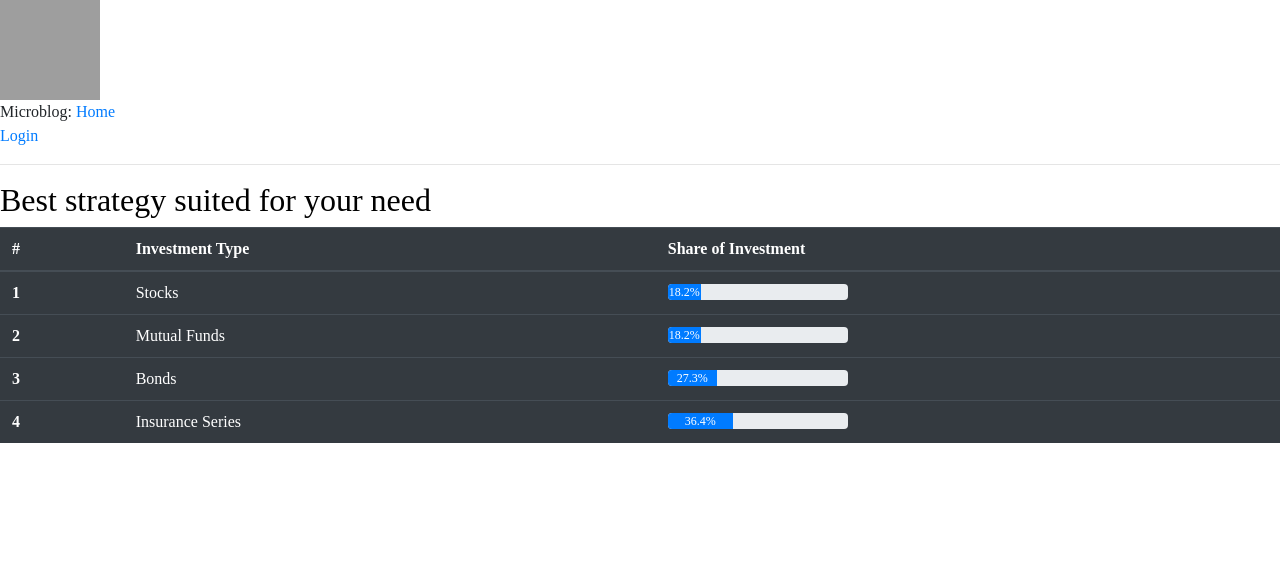
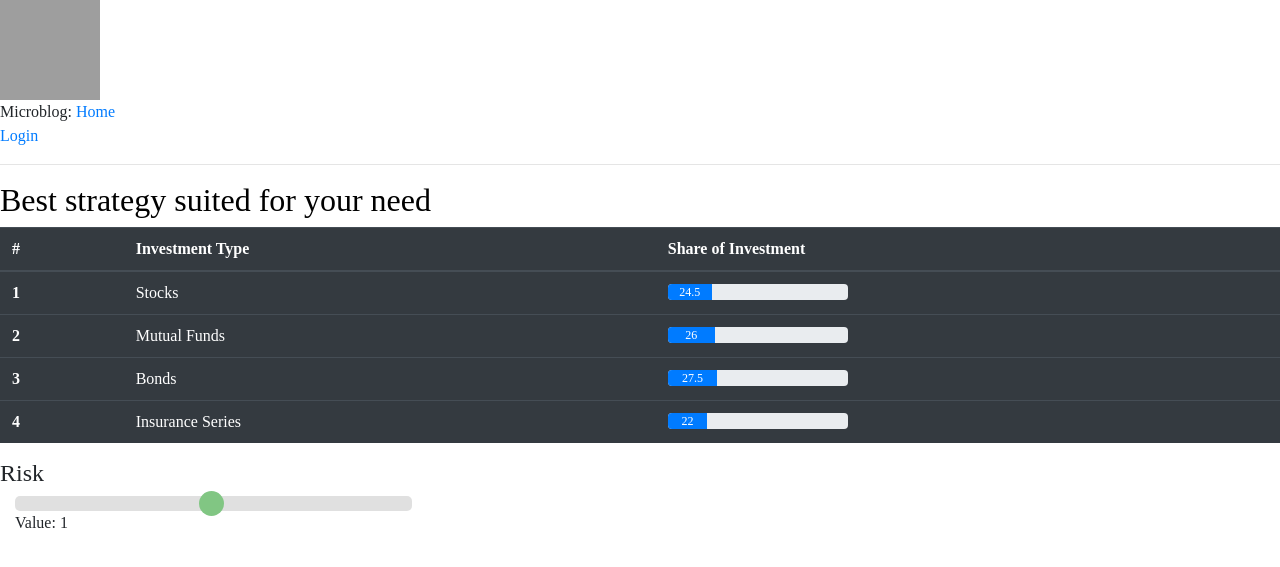
Before and after one commit to jjeble/CapitalGainz, a Flask app: template app/templates/results.html in a window 1280 px wide. Shown: the top 567 px of the page. Run offline with Flask 2, Linux system fonts and the light colour scheme; the template is opened without the code that fills it, so the values that code supplies are empty; some libraries are stand-ins or nearby versions; grey boxes are pictures that could not be loaded.

Commit message:
Update results.html

```diff
--- a/app/templates/results.html
+++ b/app/templates/results.html
@@ -44,7 +44,45 @@ body {font-family:avenir next;}
     cursor: pointer;
 }
 </style>
+<style>
+.slidecontainer {
+    width: 100%;
+}
 
+.slider {
+    -webkit-appearance: none;
+    width: 100%;
+    height: 15px;
+    border-radius: 5px;
+    background: #d3d3d3;
+    outline: none;
+    opacity: 0.7;
+    -webkit-transition: .2s;
+    transition: opacity .2s;
+}
+
+.slider:hover {
+    opacity: 1;
+}
+
+.slider::-webkit-slider-thumb {
+    -webkit-appearance: none;
+    appearance: none;
+    width: 25px;
+    height: 25px;
+    border-radius: 50%;
+    background: #4CAF50;
+    cursor: pointer;
+}
+
+.slider::-moz-range-thumb {
+    width: 25px;
+    height: 25px;
+    border-radius: 50%;
+    background: #4CAF50;
+    cursor: pointer;
+}
+</style>
 <h2 align = "left" style="font-family:avenir next;">
 <span style="color:black;">   Best strategy suited for your need</span>
 </h2>
@@ -67,8 +105,8 @@ body {font-family:avenir next;}
 
         <div class="col-sm-4">
           <div class="progress">
-      <div class="progress-bar" role="progressbar" aria-valuenow= "18.2" aria-valuemin="0" aria-valuemax="100" style="width:18.2%">
-      18.2%
+      <div class="progress-bar" id = "pb1" role="progressbar" aria-valuenow= "24.5" aria-valuemin="0" aria-valuemax="100" style="width:24.5%">
+      <span id="demo"></span>
       </div>
     </div>
   </div>
@@ -86,8 +124,8 @@ body {font-family:avenir next;}
 
         <div class="col-sm-4">
           <div class="progress">
-      <div class="progress-bar" role="progressbar" aria-valuenow= "18.2" aria-valuemin="0" aria-valuemax="100" style="width:18.2%">
-      18.2%
+      <div class="progress-bar" id = "pb2" role="progressbar" aria-valuenow= "26" aria-valuemin="0" aria-valuemax="100" style="width:26%">
+      <span id="demo1"></span>
       </div>
     </div>
   </div>
@@ -106,8 +144,8 @@ body {font-family:avenir next;}
 
         <div class="col-sm-4">
           <div class="progress">
-      <div class="progress-bar" role="progressbar" aria-valuenow= "27.3" aria-valuemin="0" aria-valuemax="100" style="width:27.3%">
-      27.3%
+      <div class="progress-bar" id = "pb3" role="progressbar" aria-valuenow= "27.5" aria-valuemin="0" aria-valuemax="100" style="width:27.5%">
+    <span id="demo2"></span>
       </div>
     </div>
   </div>
@@ -124,8 +162,8 @@ body {font-family:avenir next;}
 
         <div class="col-sm-4">
           <div class="progress">
-      <div class="progress-bar" role="progressbar" aria-valuenow= "36.4" aria-valuemin="0" aria-valuemax="100" style="width:36%">
-      36.4%
+      <div class="progress-bar" id = "pb4" role="progressbar" aria-valuenow= "22" aria-valuemin="0" aria-valuemax="100" style="width:22%">
+      <span id="demo3"></span>
       </div>
     </div>
   </div>
@@ -197,6 +235,16 @@ body {font-family:avenir next;}
   </div>
 
 </div>
+<h4>Risk</h4>
+<div class="col-sm-4"></div>
+<div class="col-sm-4">
+<div class="""slidecontainer">
+  <input type="range" min="1" max="100" value="50" class="slider" id="myRange">
+  <p>Value: <span id="val"></span></p>
+</div>
+</div>
+<div class="col-sm-4">
+  </div>
 
 <script>
 // Get the modal
@@ -279,6 +327,29 @@ function drawChart() {
   chart3.draw(data, options);
 }
 </script>
-
+<script>
+var slider = document.getElementById("myRange");
+var output = document.getElementById("demo");
+var output1 = document.getElementById("demo1");
+var output2 = document.getElementById("demo2");
+var output3 = document.getElementById("demo3");
+var output4 = document.getElementById("val");
+output.innerHTML = 24.5;
+output1.innerHTML = 26;
+output2.innerHTML = 27.5;
+output3.innerHTML = 22;
+output4.innerHTML = 1.0
+slider.oninput = function() {
+  output.innerHTML = (0.17 * this.value+  16).toFixed(2);
+  document.getElementById("pb1").style["width"] = (0.17 * this.value+ + 16)+"%";
+  document.getElementById("pb2").style["width"] = (0.08 * this.value+ + 22)+"%";
+  document.getElementById("pb3").style["width"] = (0.05 * this.value+ + 27)+"%";
+  document.getElementById("pb4").style["width"] = 100-(0.17 * this.value+  16+0.08 * this.value + 22 + 0.05 * this.value+ + 25)+"%";
+  output1.innerHTML = (0.08 * this.value+ + 22).toFixed(2);
+  output2.innerHTML = (0.05 * this.value+ + 25).toFixed(2);
+  output3.innerHTML = (100-(0.17 * this.value+  16+0.08 * this.value + 22 + 0.05 * this.value+ 25)).toFixed(2);
+  output4.innerHTML = ((this.value * 2)/100).toFixed(1);
+}
+</script>
 
 {% endblock %}
```
